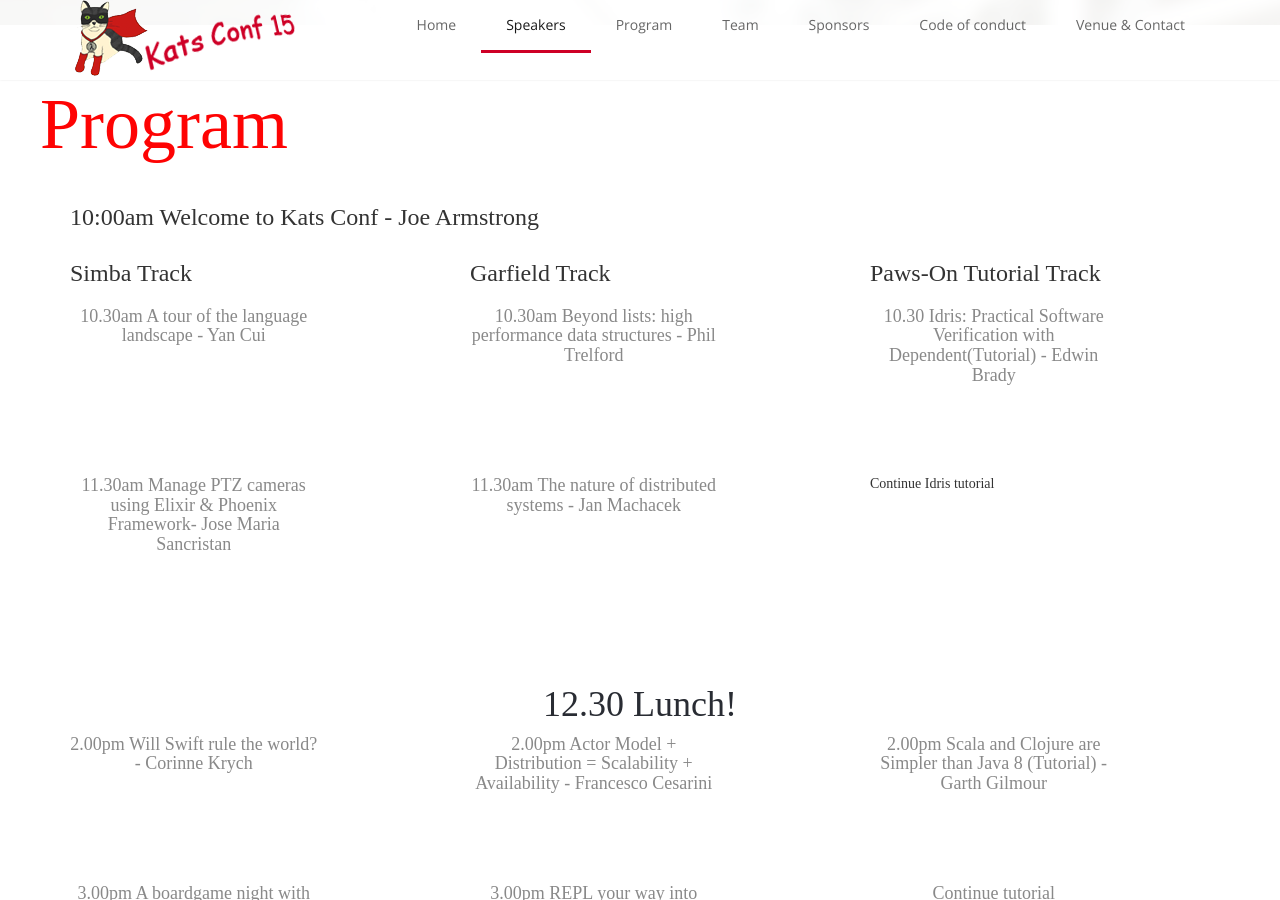
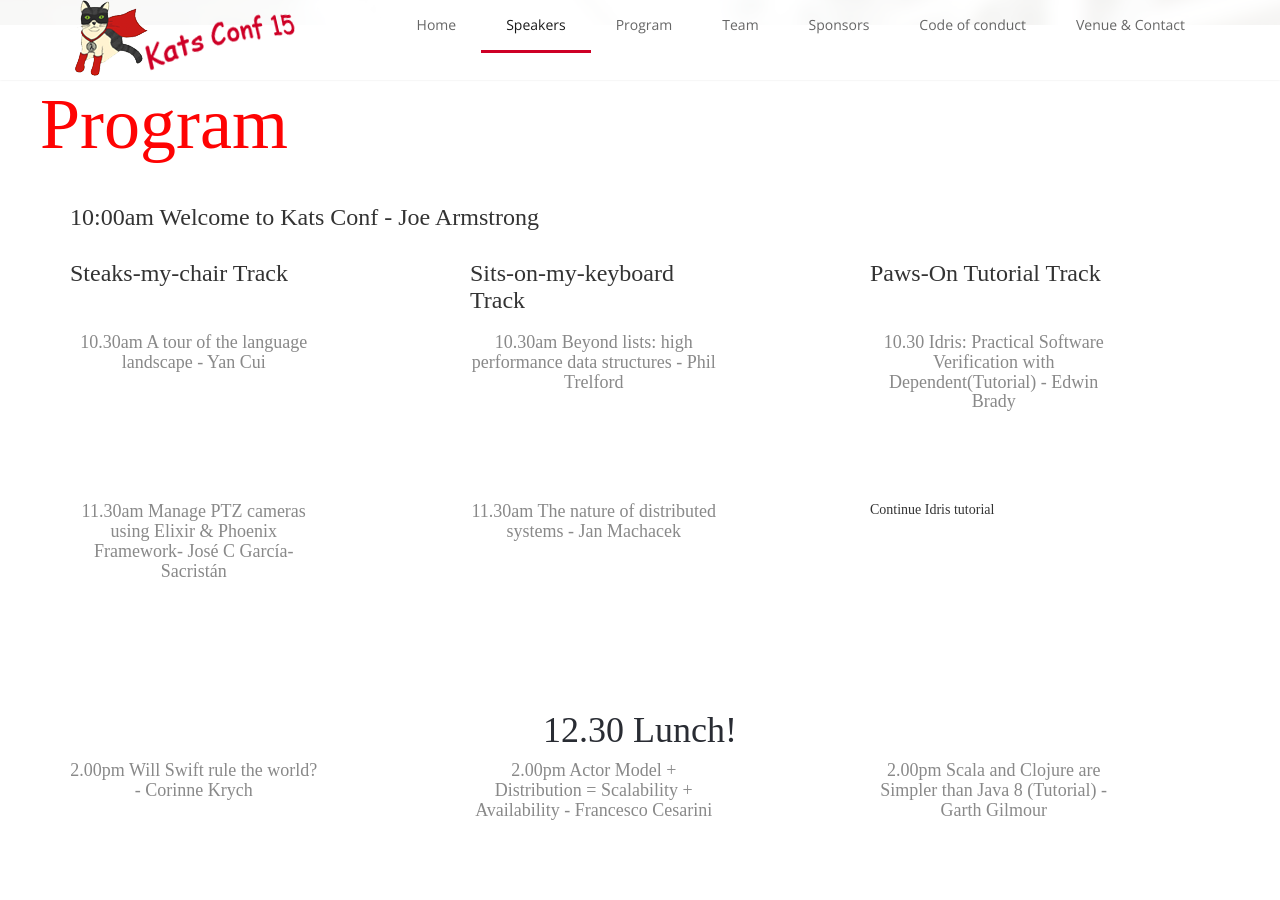
Before and after one commit to aidanf/functional-kats-conf, a Jekyll site: the page index.html, which Jekyll copies as it is, in a window 1280 px wide and 900 px high, scrolled down 7234 px. Built offline with Jekyll 4.4.1, drawn with Linux system fonts in a browser that asks for light colours; nearby versions of some CDN libraries; some web fonts are replaced; library files that are not in the unit come from our copies; Markdown is read by kramdown in place of the engine named in the settings.

Commit message:
fixed jose name

```diff
--- a/index.html
+++ b/index.html
@@ -870,13 +870,13 @@ This tutorial will attempt to convince you (if convincing be required) that now
 
                     <div class="item orange col-sm-4">
                         <div class="text-wrapper col-sm-9">
-                            <h3>Simba Track </h3>
+                            <h3>Steaks-my-chair Track</h3>
                         </div><!-- /.text-wrapper -->
                     </div><!-- /.item -->
 
                     <div class="item col-sm-4">
                         <div class="text-wrapper col-sm-9">
-                            <h3>Garfield Track </h3>
+                            <h3>Sits-on-my-keyboard Track </h3>
                         </div><!-- /.text-wrapper -->
                     </div><!-- /.item -->
 
@@ -909,7 +909,7 @@ This tutorial will attempt to convince you (if convincing be required) that now
                  <div class="row">
                     <div class="item col-sm-4">
                         <div class="text-wrapper col-sm-9">
-                            <h4>11.30am Manage PTZ cameras using Elixir & Phoenix Framework- Jose Maria Sancristan</h4>
+                            <h4>11.30am Manage PTZ cameras using Elixir & Phoenix Framework- José C García-Sacristán</h4>
                         </div><!-- /.text-wrapper -->
                     </div><!-- /.item -->
 
```
